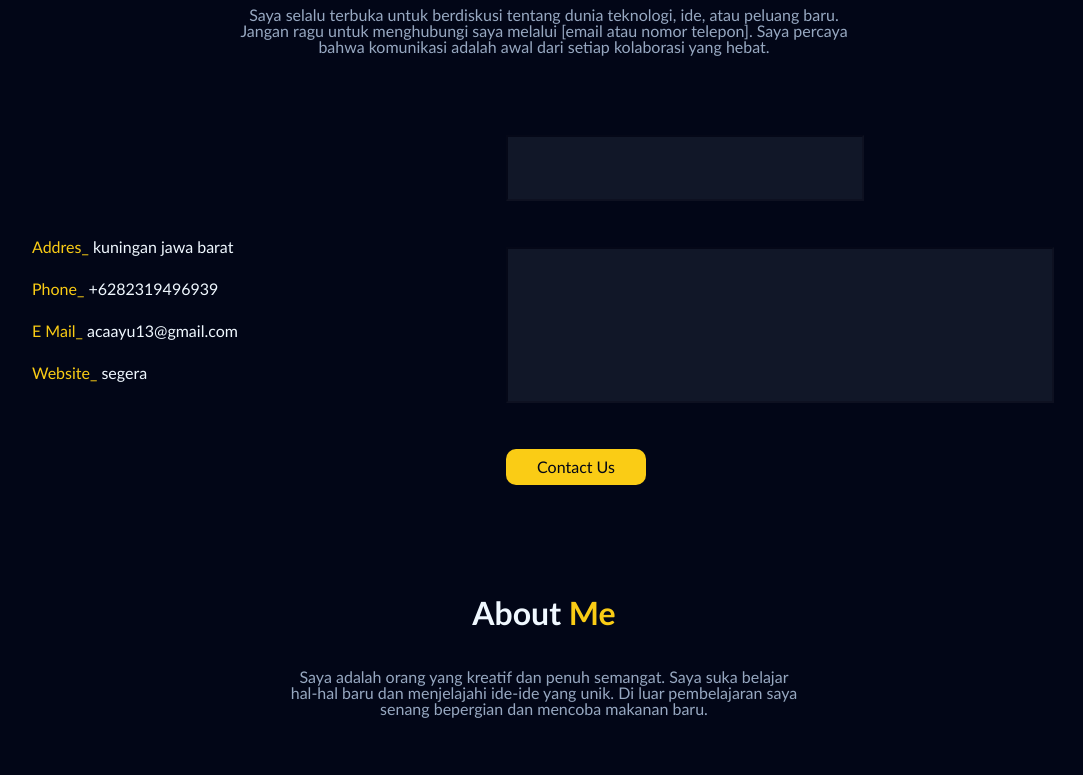
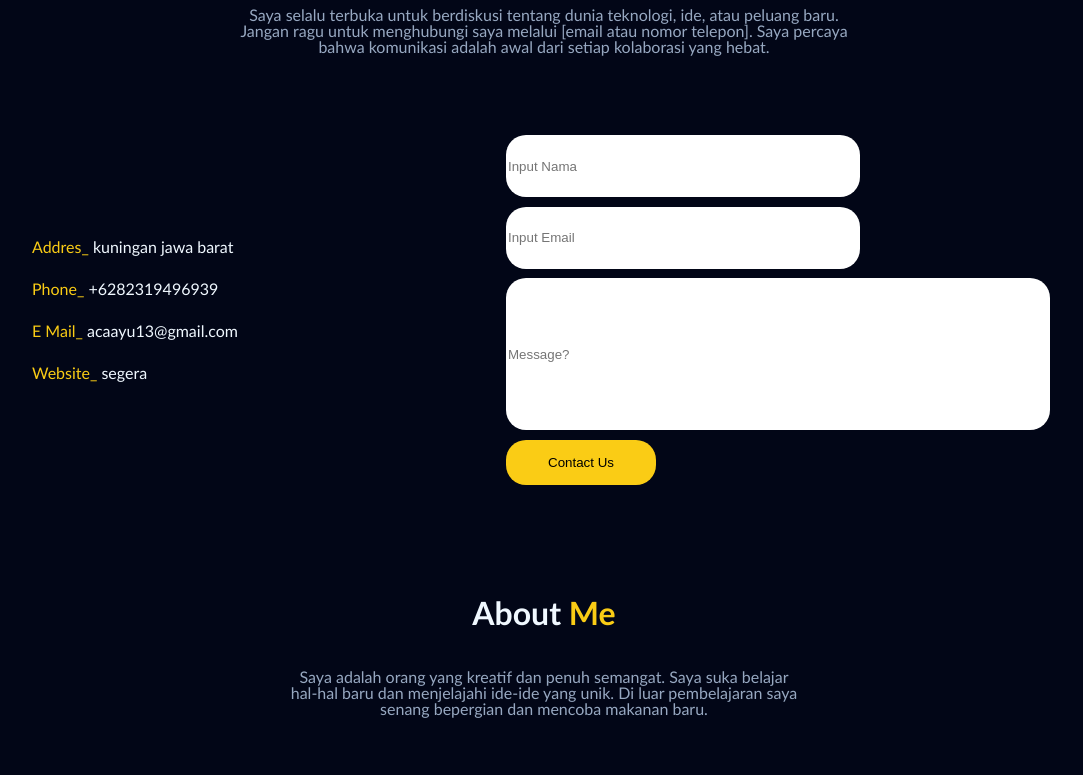
Before and after one commit to CandraAyu13/candra-ayu-yulya, a plain HTML site: page index.html in a window 1280 px wide. Shown: the part 2440-3215 px from the top of the page, without its empty margins (96-1179 px from the left). Drawn offline with Linux system fonts and the light colour scheme.

Commit message:
LastProject

```diff
--- a/index.html
+++ b/index.html
@@ -129,12 +129,15 @@
         </div>
         <div class="text-area-btn">
           <div class="text-area-name">
-            <input type="text" title="Nama" />
+            <input type="text" name="nama" id="nama" placeholder="Input Nama"/>
+          </div>
+          <div class="text-area-name">
+            <input type="email" name="email" id="email" placeholder="Input Email" />
           </div>
           <div class="text-area-massage">
-            <input type="text" title="Massage" />
+            <input type="text" name="massage" id="message" placeholder="Message?"/>
           </div>
-          <a href="#">contact us</a>
+          <button class="btn" type="button" onclick="postData()">contact us</button>
         </div>
       </div>
     </div>
@@ -156,6 +159,7 @@
       </div>
     </div>
   </div>
+  <script src="js/script.js"></script>
 </body>
 
 </html>
--- /dev/null
+++ b/js/script.js
@@ -0,0 +1,39 @@
+// const getData = async () => {
+//   try {
+//     const response = await fetch("http://localhost:3000/client");
+//     if (!response.ok) {
+//       throw new Error("Error" + response.statusText);
+//     }
+//     const data = await response.json();
+//     console.log(data);
+//   } catch (err) {
+//     console.error("error", err);
+//   }
+// };
+
+const postData = async () => {
+  const dataForm = {
+    nama: document.getElementById('nama').value,
+    email: document.getElementById('email').value,
+    keterangan: document.getElementById('message').value
+  };
+
+  console.log(dataForm)
+
+  try {
+    const response = await fetch("https://api-service-murex.vercel.app/client", {
+      method: "POST",
+      headers: {
+        "Content-type": "application/json",
+      },
+      body: JSON.stringify(dataForm),
+    });
+    if (!response.ok) {
+      throw new Error("Error " + response.statusText);
+    }
+    const data = await response.json();
+    alert( data[0].message);
+  } catch (err) {
+    console.error("error", err);
+  }
+};
--- a/styles/style.css
+++ b/styles/style.css
@@ -484,17 +484,37 @@ span {
 }
 
 .text-area-btn .text-area-name input {
-  background-color: #97a8c1;
+  background-color: white;
   width: 350px;
   height: 60px;
-  opacity: 0.1;
+  border: none;
+  outline: none;
 }
 
 .text-area-btn .text-area-massage input {
-  background-color: #97a8c1;
+  background-color: white;
   width: 540px;
   height: 150px;
-  opacity: 0.1;
+  outline: none;
+  border: none;
+}
+
+input {
+  border-radius: 20px;
+}
+
+.btn {
+  text-align: center;
+  text-transform: capitalize;
+  border-radius: 20px;
+  border: none;
+  background-color: #facc15;
+  width: 150px;
+  padding: 15px;
+}
+
+.btn:active {
+  scale: 0.9;
 }
 
 .about-me-footer {
```
